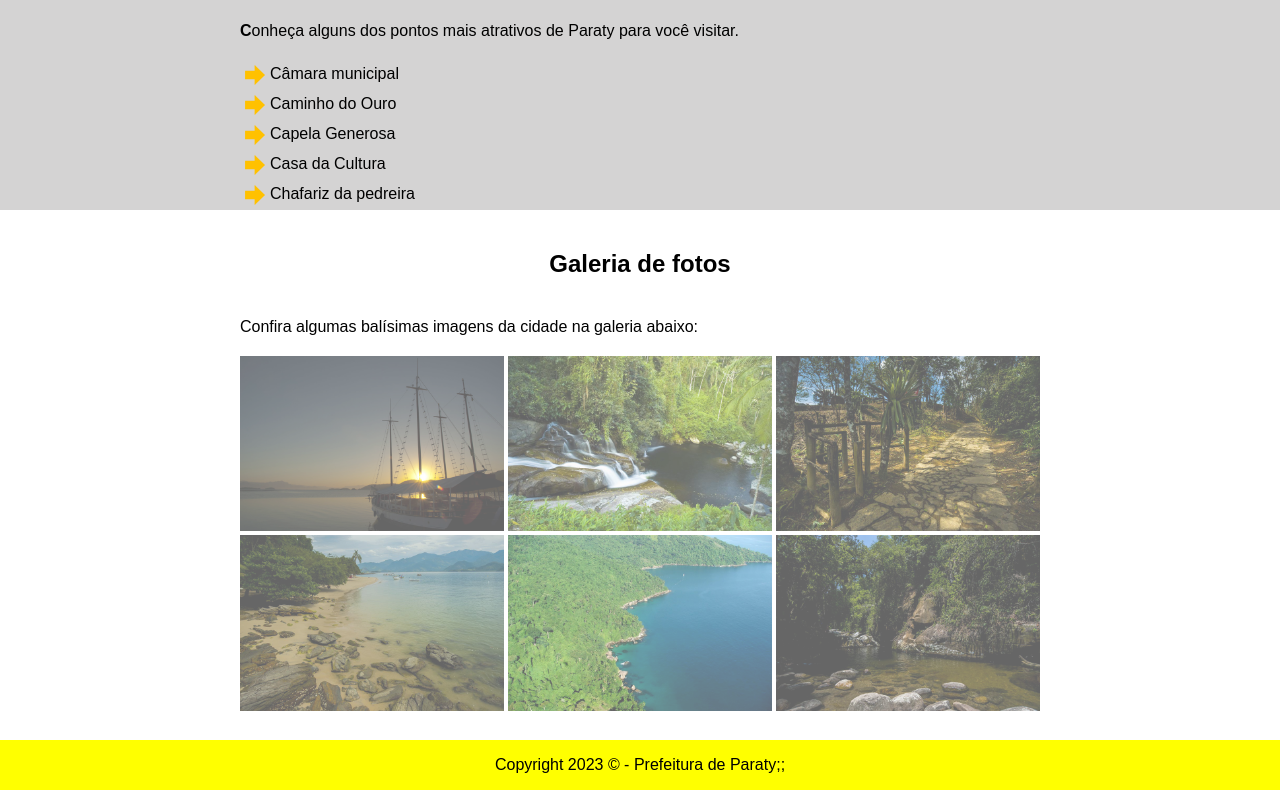
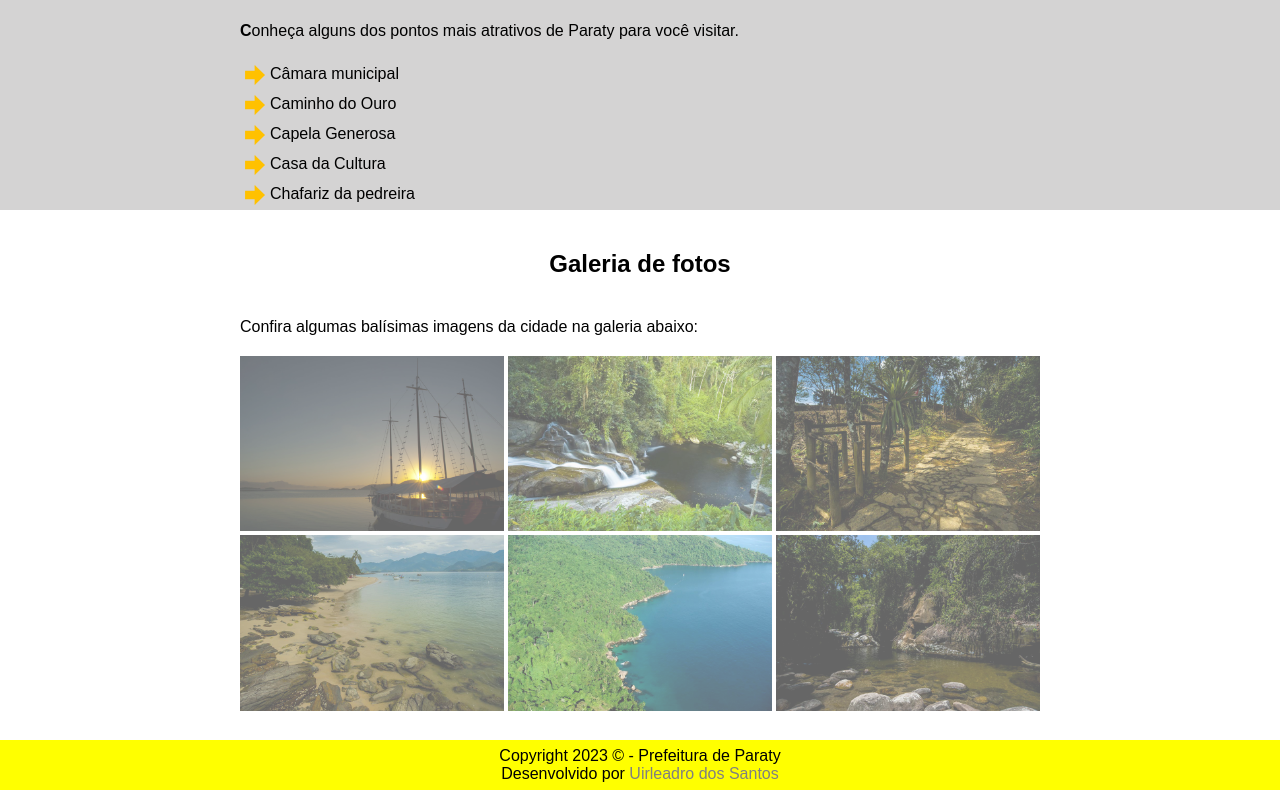
Before and after one commit to UirleandroSantos/projetoPrefeitura, a plain HTML site: page index.html in a window 1280 px wide. Shown: the part 2108-2898 px from the top of the page. Drawn offline with Linux system fonts and the light colour scheme.

Commit message:
atualuzação

```diff
--- a/index.html
+++ b/index.html
@@ -68,7 +68,8 @@
     </main>
     <footer class="rodape">
         <div class="texto-fundo">
-            Copyright 2023 &copy; - Prefeitura de Paraty;;
+            Copyright 2023 &copy; - Prefeitura de Paraty
+            <p>Desenvolvido por <span>Uirleadro dos Santos</span></p>
         </div>
     </footer>
 </body>
--- a/style.css
+++ b/style.css
@@ -122,12 +122,16 @@ header{
 }
 /*Fim do galeria de fotos*/
 /*Inicio do footer*/
-.rodape{
+.texto-fundo{
     width: 100%;
     height: 50px;
     background-color: yellow;
     display: flex;
+    flex-direction: column;
     justify-content: center;
     align-items: center;
     margin-top: 25px;
 }
+.texto-fundo span{
+    color: gray;
+}
```
